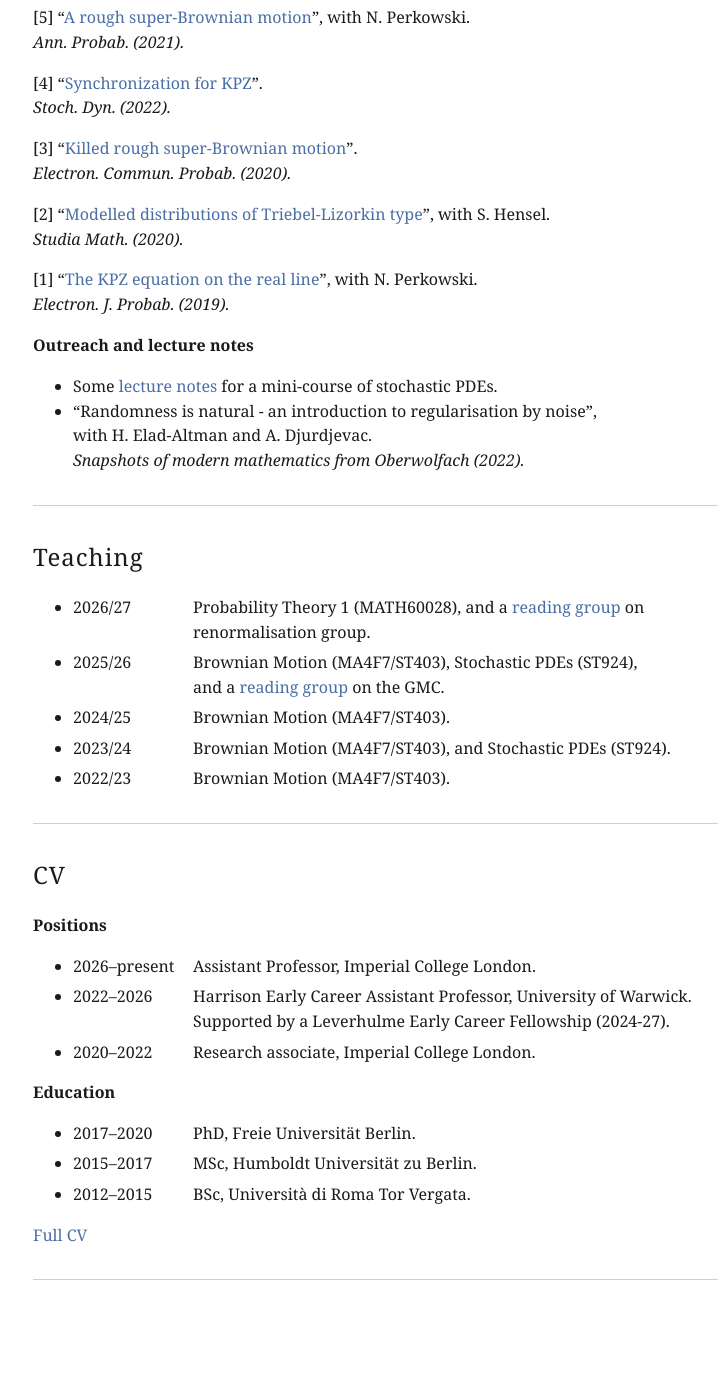
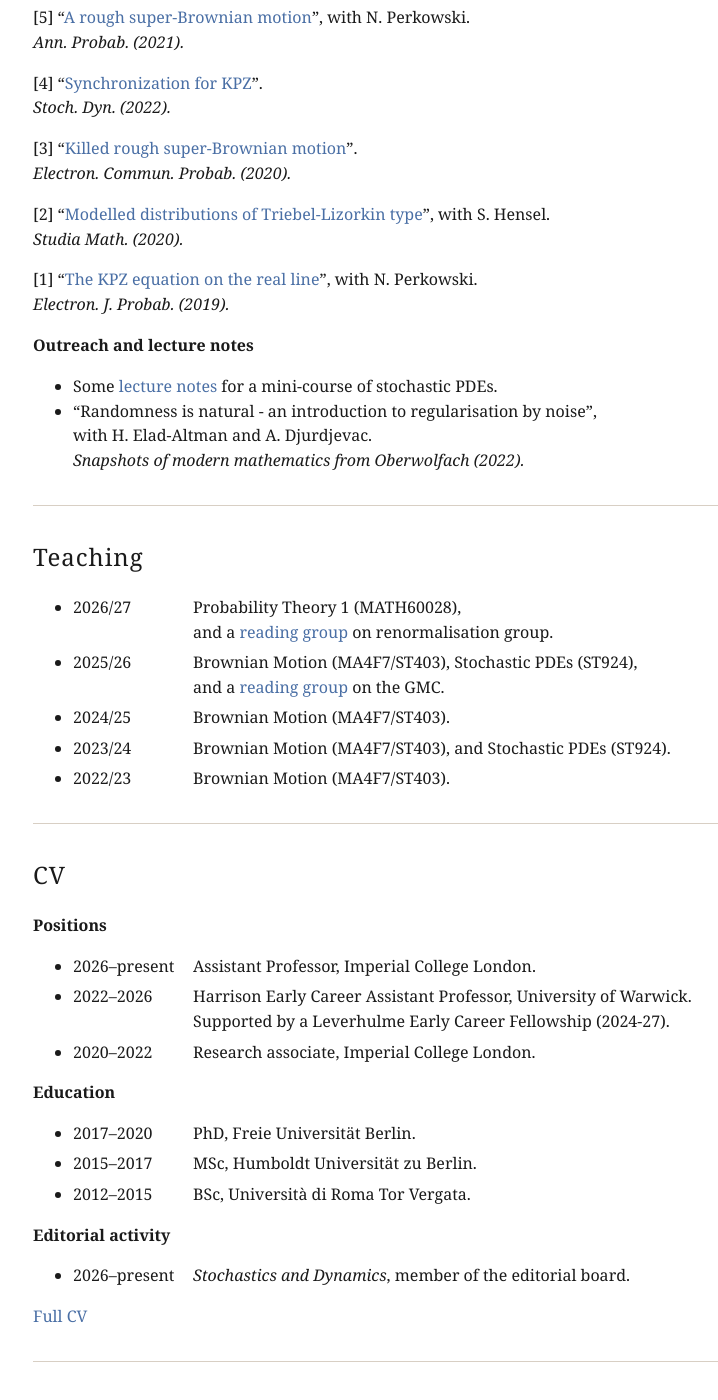
Before and after one commit to rosati-tom/rosati-tom.github.io, a Jekyll site: the page built from index.md, in a window 1280 px wide and 1400 px high, scrolled down 1708 px. Shown: the whole window, without its empty margins (242-960 px from the left). Built offline with Jekyll 4.4.1, drawn with Linux system fonts in a browser that asks for light colours; some web fonts are replaced; before the commit the page ends 3026 px from its top, so only the background shows below that.

Commit message:
Add editorial activity to the CV section and wrap the 2026/27 teaching line
Co-Authored-By: Claude Fable 5.1 <noreply@anthropic.com>

```diff
--- a/index.md
+++ b/index.md
@@ -90,7 +90,7 @@ SPDEs.
 
 ## Teaching
 
-* <span class="yr">2026/27</span>Probability Theory 1 (MATH60028), and a [reading group](/rg.html) on renormalisation group.
+* <span class="yr">2026/27</span>Probability Theory 1 (MATH60028), <br> and a [reading group](/rg.html) on renormalisation group.
 * <span class="yr">2025/26</span>Brownian Motion (MA4F7/ST403), Stochastic PDEs (ST924), <br> and a [reading group](/gmc.html) on the GMC.
 * <span class="yr">2024/25</span>Brownian Motion (MA4F7/ST403).
 * <span class="yr">2023/24</span>Brownian Motion (MA4F7/ST403), and Stochastic PDEs (ST924).
@@ -116,6 +116,11 @@ SPDEs.
 * <span class="yr">2012–2015</span>BSc, Università di Roma Tor Vergata.
 {: .cv-list}
 
+**Editorial activity**
+
+* <span class="yr">2026–present</span>*Stochastics and Dynamics*, member of the editorial board.
+{: .cv-list}
+
 [Full CV](/assets/cv.pdf)
 
 ----
```
